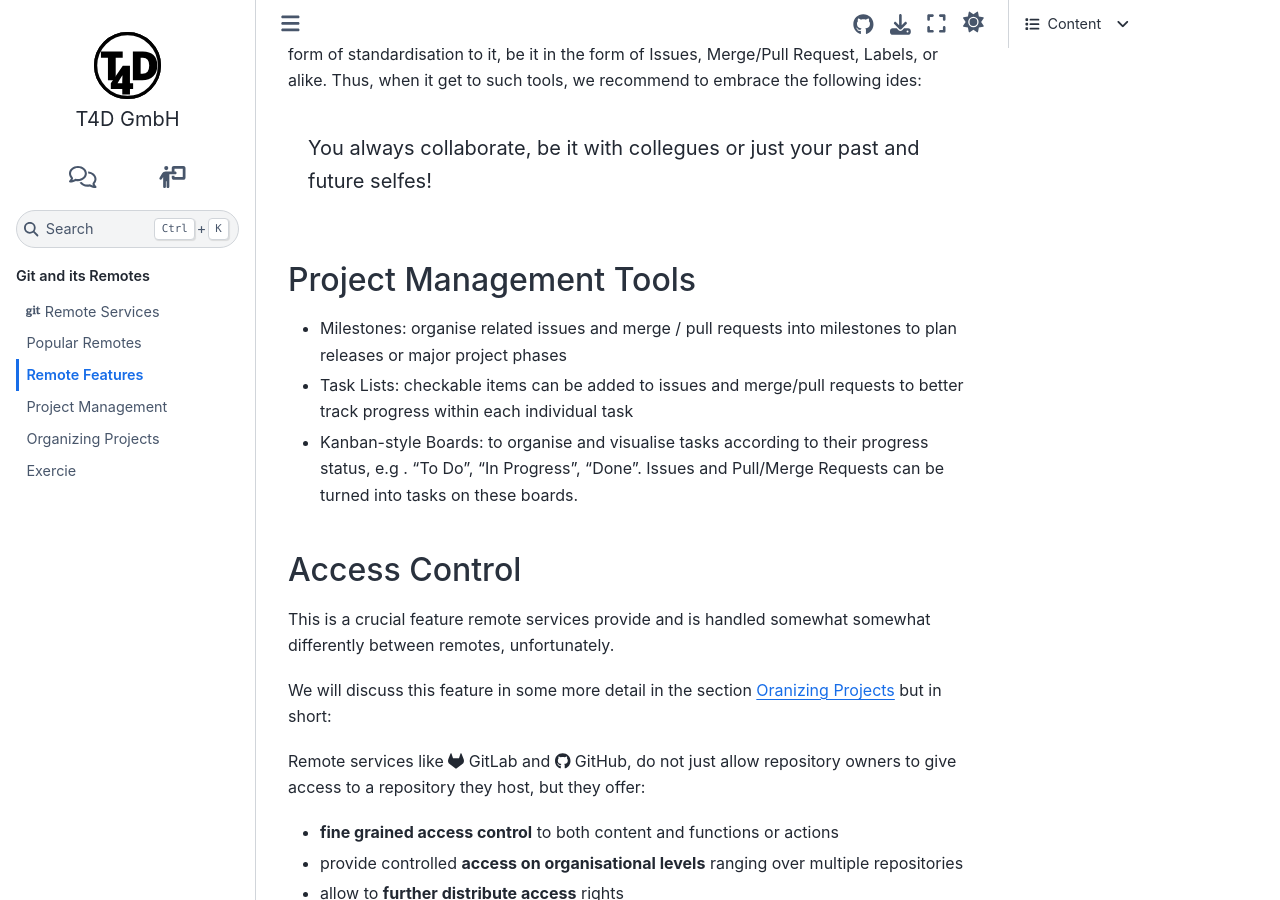
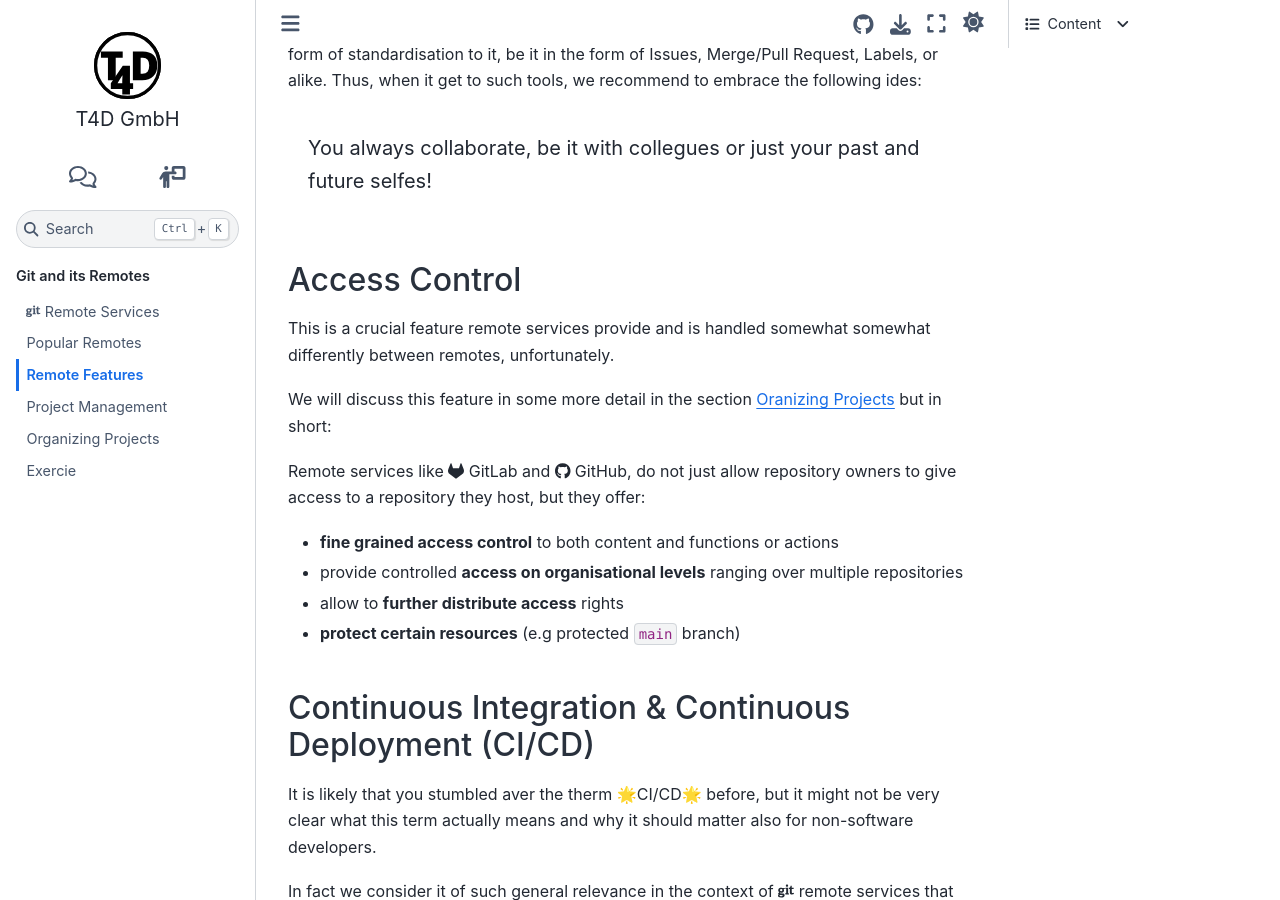
Before and after one commit to t4d-gmbh/git-and-its-remotes, a Sphinx documentation site: the page built from source/content/remote_service_features/index.md, in a window 1280 px wide and 900 px high, scrolled down 7408 px. Built offline with Sphinx 7.4.7 and the Sphinx Book theme 1.1.4, drawn with Linux system fonts in a browser that asks for light colours; the version number could not be read and is left out.

Commit message:
cleaning up

````diff
--- a/source/content/remote_service_features/index.md
+++ b/source/content/remote_service_features/index.md
@@ -37,8 +37,6 @@ However, some features are rather uinversally present{%if page %} and can be rou
 ```
 ```{include} ./collaboration_tools/note_on_collaboration.md
 ```
-```{include} ./project_mgmt_tools.md
-```
 ```{include} ./access.md
 ```
 ```{include} ./ci_cd_feature.md
--- a/source/content/remote_service_features/project_mgmt_tools.md
+++ /dev/null
@@ -1,5 +0,0 @@
-### Project Management Tools
-
-- Milestones: organise related issues and merge / pull requests into milestones to plan releases or major project phases
-- Task Lists: checkable items can be added to issues and merge/pull requests to better track progress within each individual task
--  Kanban-style Boards: to organise and visualise tasks according to their progress status, e.g . “To Do”, “In Progress”, “Done”. Issues and Pull/Merge Requests can be turned into tasks on these boards.
````
